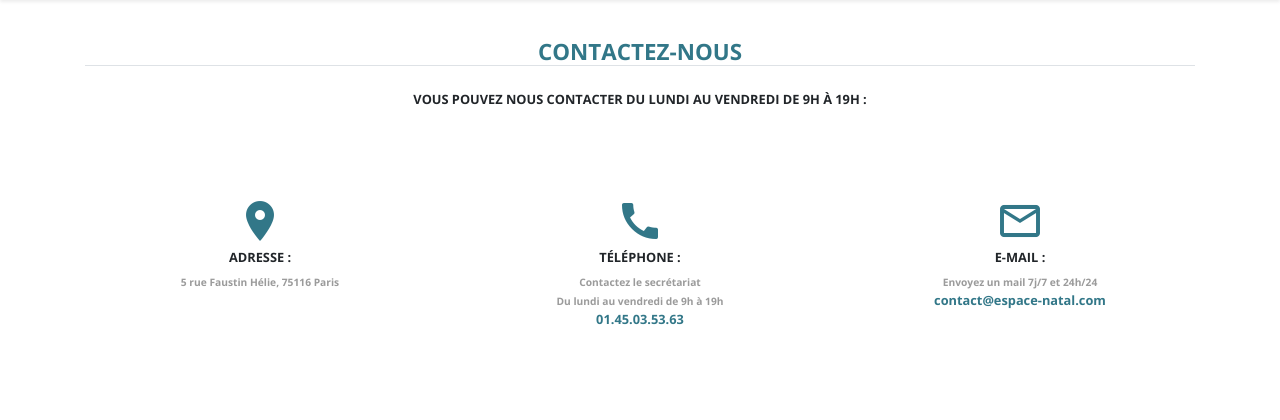
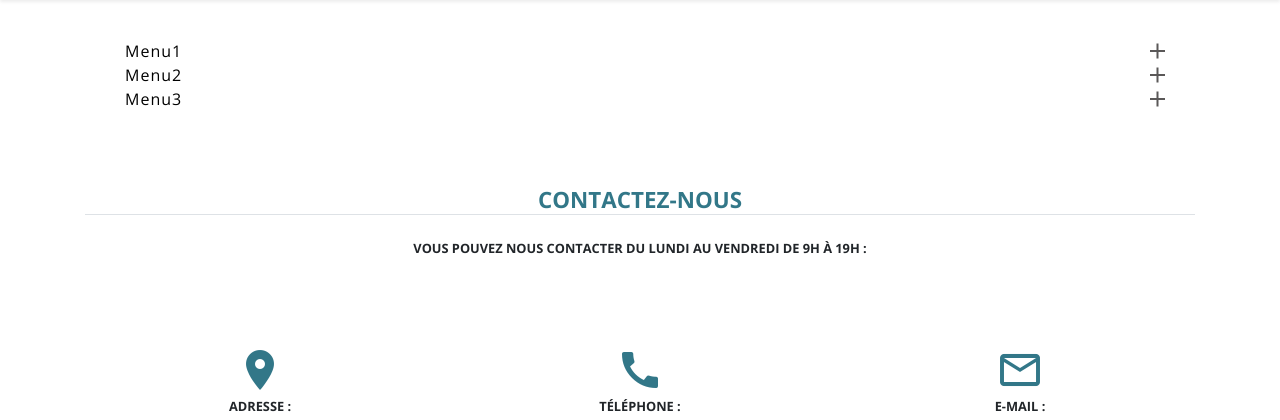
Before and after one commit to guillaumeMECE/espace-natal, a PHP site: page /partenaires/index.php in a window 1280 px wide. Shown: the part 147-567 px from the top of the page. Run offline with PHP 8.4, Linux system fonts and the light colour scheme; some libraries are stand-ins or nearby versions.

Commit message:
start first menu

```diff
--- /dev/null
+++ b/css/accordion.css
@@ -0,0 +1,144 @@
+ul { list-style: none; }
+.menu-link{
+  text-decoration: none !important;
+  color: black;
+}
+/*a { text-decoration: none !important; color: black;}*/
+#menu-wrapper {
+    overflow: hidden;
+    max-width: 100%;
+    cursor: pointer;
+}
+
+
+#menu-wrapper #hamburger-menu {
+    position: relative;
+    width: 25px;
+    height: 20px;
+    margin: 15px;
+}
+
+#menu-wrapper #hamburger-menu span {
+    opacity: 1;
+    -ms-filter: "progid:DXImageTransform.Microsoft.Alpha(Opacity=100)";
+    left: 0;
+    display: block;
+    width: 100%;
+    height: 2px;
+    border-radius: 10px;
+    color: black;
+    background-color: white;
+    position: absolute;
+    -webkit-transform: rotate(0deg);
+    transform: rotate(0deg);
+    -webkit-transition: .4s ease-in-out;
+    transition: .4s ease-in-out;
+}
+
+#menu-wrapper #hamburger-menu span:nth-child(1) {
+    top: 0;
+}
+#menu-wrapper #hamburger-menu span:nth-child(2) {
+    top: 9px;
+}
+#menu-wrapper #hamburger-menu span:nth-child(3) {
+    top: 18px;
+}
+#menu-wrapper #hamburger-menu.open span:nth-child(1) {
+    top: 9px;
+    -webkit-transform: rotate(135deg);
+    transform: rotate(135deg);
+}
+#menu-wrapper #hamburger-menu.open span:nth-child(2) {
+    opacity: 0;
+    -ms-filter: "progid:DXImageTransform.Microsoft.Alpha(Opacity=0)";
+    left: -60px;
+}
+#menu-wrapper #hamburger-menu.open span:nth-child(3) {
+    top: 9px;
+    -webkit-transform: rotate(-135deg);
+    transform: rotate(-135deg);
+}
+
+#menu-container .menu-list .menu-submenu {
+    padding-top: 20px;
+    padding-bottom: 20px;
+}
+#menu-container .menu-list {
+    padding-left: 0;
+    display: block;
+    position: absolute;
+    width: 100%;
+    max-width: 450px;
+    background: white;
+    box-shadow: rgba(100,100,100,0.2) 6px 2px 10px;
+    z-index: 999;
+    overflow-y: auto;
+    overflow-x: hidden;
+    left: -100%;
+}
+
+#menu-container .menu-list li.accordion-toggle, #menu-container .menu-list .menu-login {
+    font-size: 16px;
+    padding: 20px;
+    text-transform: uppercase;
+    border-top: 1px solid #dbdcd2;
+}
+#menu-container .menu-list li:first-of-type {
+    border-top: 0;
+}
+
+.accordion-toggle, .accordion-content {
+    cursor: pointer;
+    font-size: 16px;
+    position: relative;
+    letter-spacing: 1px;
+}
+
+  .accordion-content {
+    display: none;
+}
+
+.accordion-toggle a:before, .accordion-toggle a:after {
+    content: '';
+    display: block;
+    position: absolute;
+    top: 50%;
+    right: 30px;
+    width: 15px;
+    height: 2px;
+    margin-top: -1px;
+    background-color: #5a5858;
+    -webkit-transform-origin: 50% 50%;
+    -ms-transform-origin: 50% 50%;
+    transform-origin: 50% 50%;
+    -webkit-transition: all 0.3s;
+    transition: all 0.3s ease-out;
+}
+
+.accordion-toggle a:before {
+    -webkit-transform: rotate(-90deg);
+    -ms-transform: rotate(-90deg);
+    transform: rotate(-90deg);
+    opacity: 1;
+    z-index: 2;
+}
+
+.accordion-toggle.active-tab {
+  background: rgba(50, 119, 136, 1);
+  transition: all 0.3s ease;
+}
+.accordion-toggle a.active:before {
+    -webkit-transform: rotate(0deg);
+    -ms-transform: rotate(0deg);
+    transform: rotate(0deg);
+    background: #fff !important;
+}
+
+.accordion-toggle a.active:after {
+    -webkit-transform: rotate(180deg);
+    -ms-transform: rotate(180deg);
+    transform: rotate(180deg);
+    background: #fff !important;
+    opacity: 0;
+}
--- /dev/null
+++ b/javascript/accordion.js
@@ -0,0 +1,22 @@
+$(function() {
+  function slideMenu() {
+    var activeState = $("#menu-container .menu-list").hasClass("active");
+    $("#menu-container .menu-list").animate({ left: activeState ? "0%" : "-100%" }, 400);
+  }
+  $("#menu-wrapper").click(function(event) {
+    event.stopPropagation();
+    $("#hamburger-menu").toggleClass("open");
+    $("#menu-container .menu-list").toggleClass("active");
+    slideMenu();
+
+    $("body").toggleClass("overflow-hidden");
+  });
+
+  $(".menu-list").find(".accordion-toggle").click(function() {
+    $(this).next().toggleClass("open").slideToggle("fast");
+    $(this).toggleClass("active-tab").find(".menu-link").toggleClass("active");
+
+    $(".menu-list .accordion-content").not($(this).next()).slideUp("fast").removeClass("open");
+    $(".menu-list .accordion-toggle").not(jQuery(this)).removeClass("active-tab").find(".menu-link").removeClass("active");
+  });
+}); // jQuery load
--- a/partenaires/index.php
+++ b/partenaires/index.php
@@ -10,6 +10,7 @@
   <link rel="stylesheet" href="https://stackpath.bootstrapcdn.com/bootstrap/4.2.1/css/bootstrap.min.css" integrity="sha384-GJzZqFGwb1QTTN6wy59ffF1BuGJpLSa9DkKMp0DgiMDm4iYMj70gZWKYbI706tWS" crossorigin="anonymous">
   <script src="https://ajax.googleapis.com/ajax/libs/jquery/3.3.1/jquery.min.js"></script>
   <link rel="stylesheet" href="/espace-natal/style.css">
+  <link rel="stylesheet" href="/espace-natal/css/accordion.css">
 </head>
 
 <body>
@@ -17,9 +18,82 @@
   <!-- NAVBAR -->
   <?php include("../views/navbar.html"); ?>
 
-<div class="container">
+  <div class="container my-5">
+    <!-- menu-wrapper -->
+    <ul class="menu-list accordion">
+      <li id="nav1" class="toggle accordion-toggle">
+        <span class="icon-plus"></span>
+        <a class="menu-link" href="#">Menu1</a>
+      </li>
+      <!-- accordion-toggle -->
+      <div class="menu-submenu accordion-content">
+        <div class="row">
+          <div class="col-12">
+            <p>La Maternité de la Clinique de la Muette appartient au réseau des 22 maternités du Groupe Ramsay Générale de santé, premier groupe de cliniques et d’hôpitaux privés en France.</p>
+            <p>Cette maternité est une maternité de niveau 1 qui a établi un partenariat avec l’hôpital Necker lui permettant de prendre en charge les grossesses à risque ou encore les accouchements prématurés.</p>
+            <p>Cette maternité est souvent privilégiée pour sa taille humaine avec sa trentaine de chambres cosy et les soins apportés aux mamans et aux nouveau-nés comme cette pratique du bain Thalasso … très appréciée par les intéressés !</p>
+            <p>Découvrez la pratique du bain Thalasso à la Maternité de la Clinique de la Muette</p>
+            <a href="https://www.youtube.com/watch?v=lfB7YIdtWFI" target="_blank">Lien vers une video de présentation</a>
+          </div>
+          <div class="col-lg-5">
+            <div id="carouselExampleControls" class="carousel slide" data-ride="carousel">
+              <div class="carousel-inner">
+                <div class="carousel-item active">
+                  <img src="/espace-natal/src/clinique-de-la-muette-espace-natal-paris-01.jpg" class="d-block w-100" alt="...">
+                </div>
+                <div class="carousel-item">
+                  <img src="/espace-natal/src/clinique-de-la-muette-espace-natal-paris-02.jpg" class="d-block w-100" alt="...">
+                </div>
+              </div>
+              <a class="carousel-control-prev" href="#carouselExampleControls" role="button" data-slide="prev">
+                <span class="carousel-control-prev-icon" aria-hidden="true"></span>
+                <span class="sr-only">Previous</span>
+              </a>
+              <a class="carousel-control-next" href="#carouselExampleControls" role="button" data-slide="next">
+                <span class="carousel-control-next-icon" aria-hidden="true"></span>
+                <span class="sr-only">Next</span>
+              </a>
+            </div>
+          </div>
+          <div class="col-7">
+              <h6>La prise en charge</h6><br>
+              <p>La Maternité de la Clinique de la Muette assure un accueil et une prise en charge permanente des urgences maternité et gynécologie: 24h/24 et 7j/7 une équipe d’astreinte pluridisciplinaire et expérimentée vous garantit une qualité de soins au sein du bloc obstétrical.</p>
+          </div>
+        </div>
 
-</div>
+      </div>
+
+      <!--ul class="menu-submenu accordion-content">
+           <li><a class="head" href="#">Submenu1</a></li>
+           <li><a class="head" href="#">Submenu2</a></li>
+           <li><a class="head" href="#">Submenu3</a></li>
+        </ul-->
+      <!-- menu-submenu accordon-content-->
+      <li id="nav2" class="toggle accordion-toggle">
+        <span class="icon-plus"></span>
+        <a class="menu-link" href="#">Menu2</a>
+      </li>
+      <!-- accordion-toggle -->
+      <ul class="menu-submenu accordion-content">
+        <li><a class="head" href="#">Submenu1</a></li>
+        <li><a class="head" href="#">Submenu2</a></li>
+      </ul>
+      <!-- menu-submenu accordon-content-->
+      <li id="nav3" class="toggle accordion-toggle">
+        <span class="icon-plus"></span>
+        <a class="menu-link" href="#">Menu3</a>
+      </li>
+      <!-- accordion-toggle -->
+      <ul class="menu-submenu accordion-content">
+        <li><a class="head" href="#">Submenu1</a></li>
+        <li><a class="head" href="#">Submenu2</a></li>
+        <li><a class="head" href="#">Submenu3</a></li>
+        <li><a class="head" href="#">Submenu4</a></li>
+      </ul>
+      <!-- menu-submenu accordon-content-->
+    </ul>
+    <!-- menu-list accordion-->
+  </div>
 
 
   <!-- CONTACT -->
@@ -27,7 +101,7 @@
   <!-- FOOTER & SCRIPT FOOTER/NAVBAR -->
   <?php include("../views/footer.html"); ?>
   <script type="text/javascript">
-    $(document).ready(function(){
+    $(document).ready(function() {
       $(".nav-link").find(".active").removeClass("active");
       $("#idPartenaires").addClass("active");
       $("#idPartenairesFooter").removeClass("inactiveFooter");
@@ -36,6 +110,7 @@
   </script>
 
 
+  <script src="/espace-natal/javascript/accordion.js"></script>
   <!-- Bootstrap js/jquery -->
   <script src="https://cdnjs.cloudflare.com/ajax/libs/popper.js/1.14.6/umd/popper.min.js" integrity="sha384-wHAiFfRlMFy6i5SRaxvfOCifBUQy1xHdJ/yoi7FRNXMRBu5WHdZYu1hA6ZOblgut" crossorigin="anonymous"></script>
   <script src="https://stackpath.bootstrapcdn.com/bootstrap/4.2.1/js/bootstrap.min.js" integrity="sha384-B0UglyR+jN6CkvvICOB2joaf5I4l3gm9GU6Hc1og6Ls7i6U/mkkaduKaBhlAXv9k" crossorigin="anonymous"></script>
```
Also changed, not shown: src/clinique-de-la-muette-espace-natal-paris-01.jpg (added), src/clinique-de-la-muette-espace-natal-paris-02.jpg (added).
